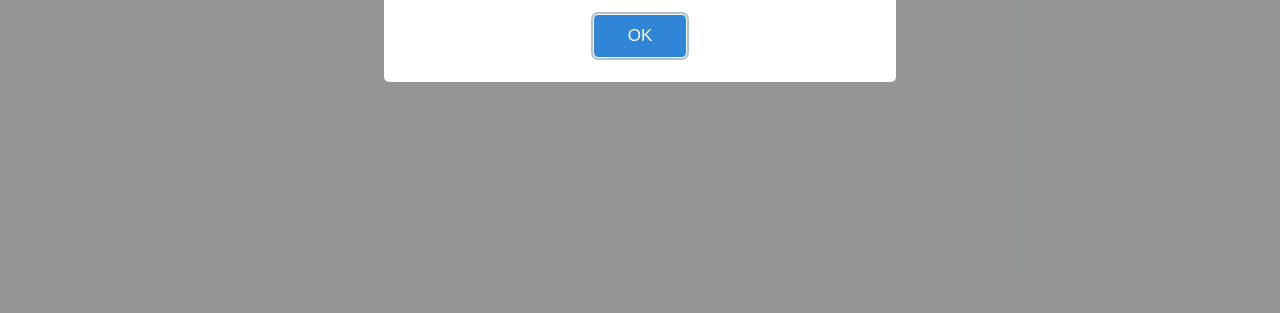
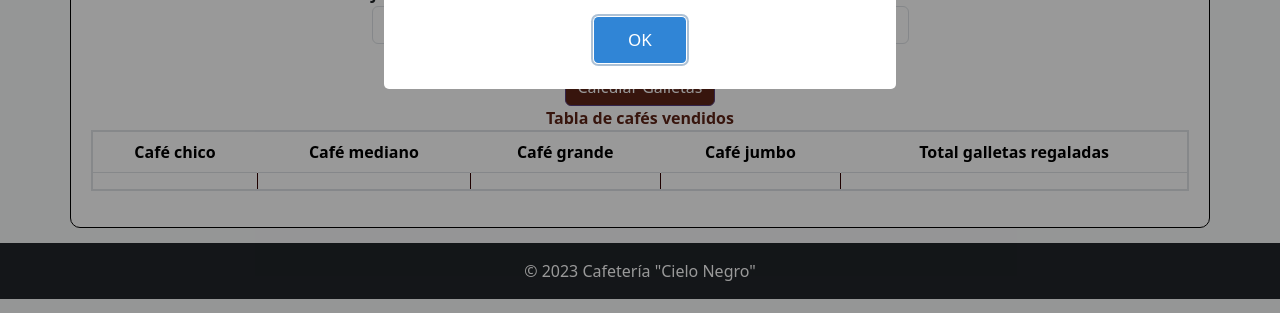
Before and after one commit to PauloVG08/ProyectoCafeteria, a website: page index.html in a window 1280 px wide. Shown: the part 487-800 px from the top of the page. Drawn offline with nearby package versions, Linux system fonts and the light colour scheme; the site is published under a folder, as on GitHub Pages, so addresses that start at the root find nothing; no server answers.

Commit message:
Problema resuelto de bootstrap

```diff
--- a/index.html
+++ b/index.html
@@ -13,7 +13,7 @@
     <meta charset="UTF-8">
     <meta name="viewport" content="width=device-width, initial-scale=1.0">
     <title>Cafetería "Cielo Negro"</title>
-    <link rel="stylesheet" href="/node_modules/bootstrap/dist/css/bootstrap.min.css">
+    <link rel="stylesheet" href="./node_modules/bootstrap/dist/css/bootstrap.min.css">
     <link rel="stylesheet" href="./view/styles/styles.css">
 </head>
 <body>
```
